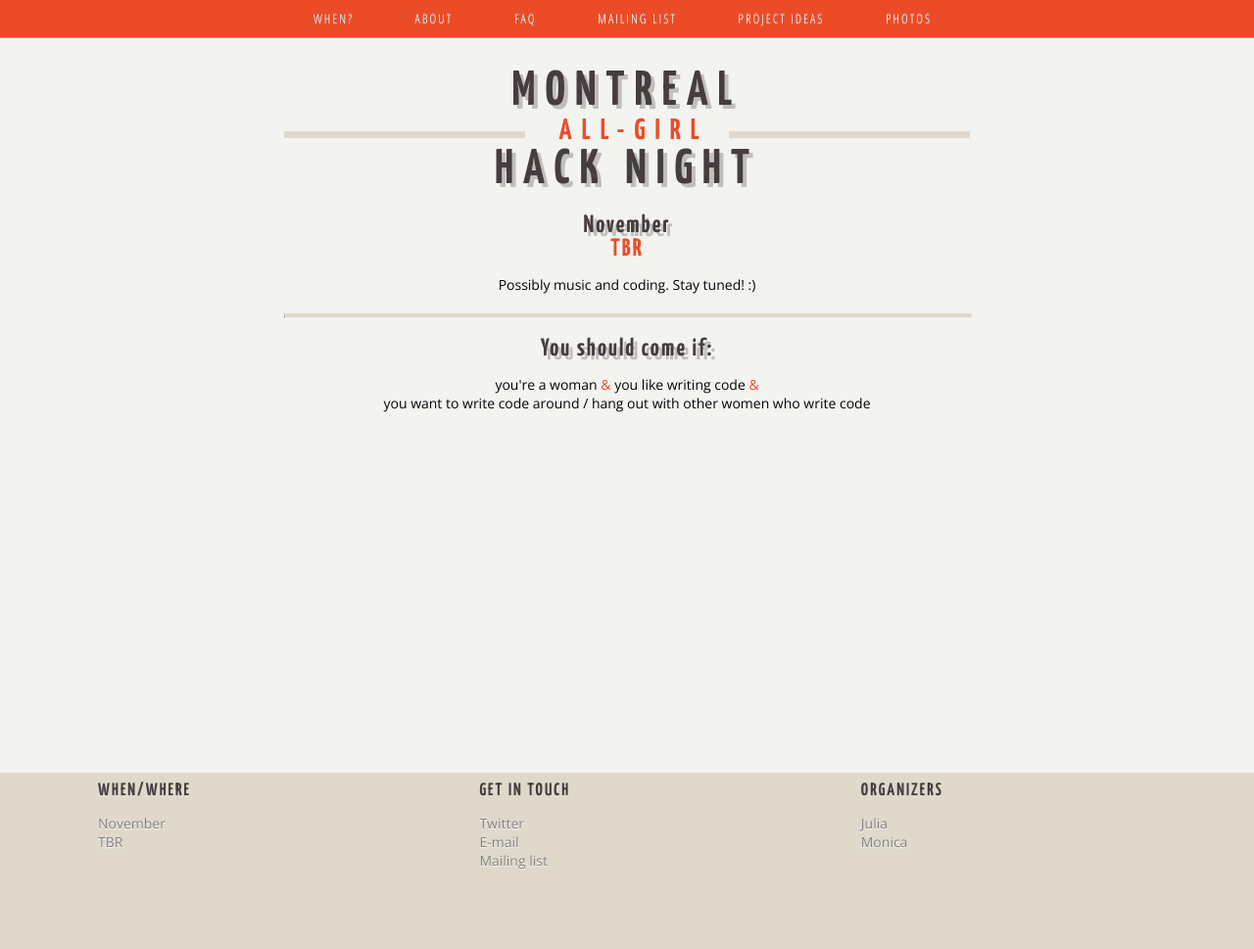
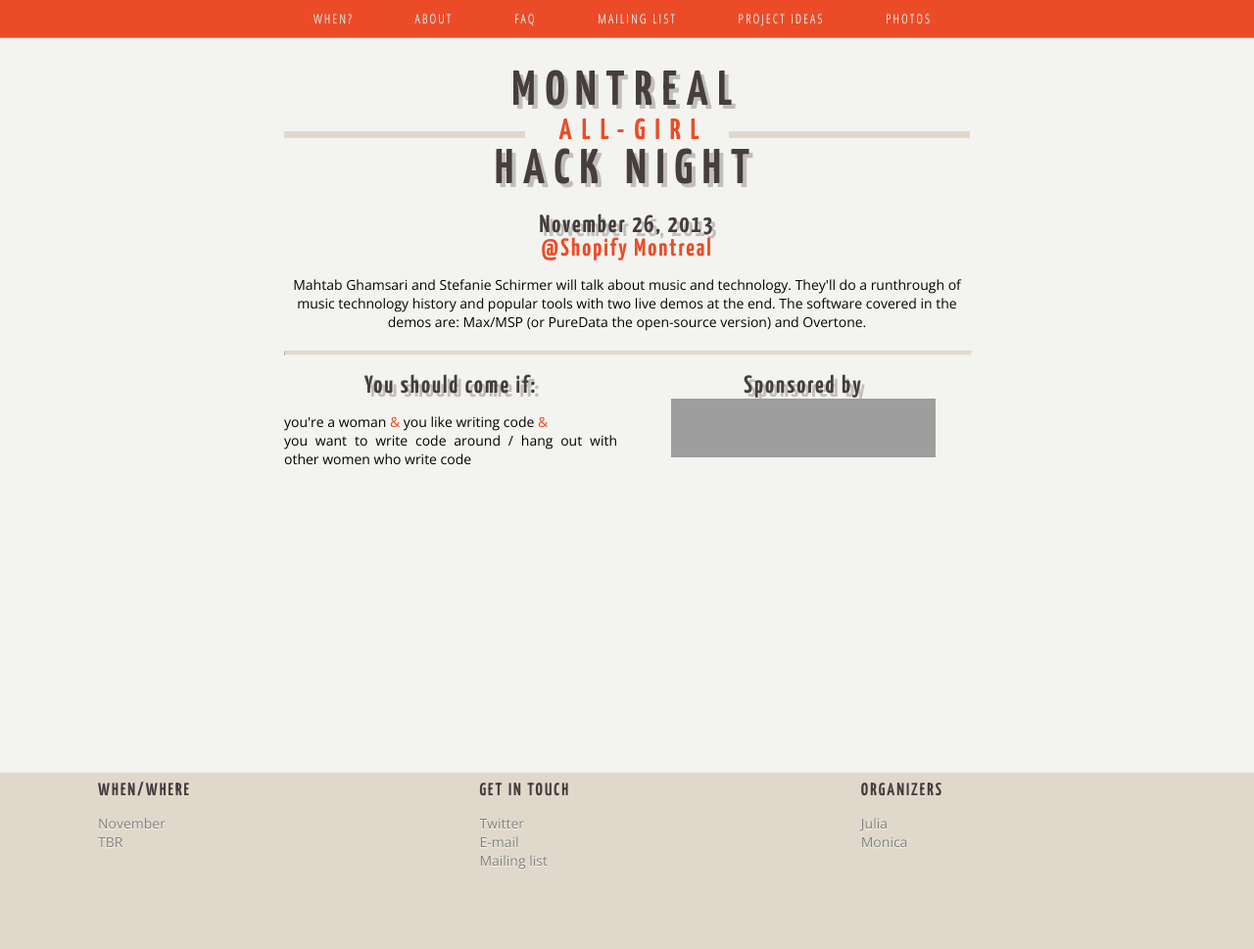
Before and after one commit to notwaldorf/hacknight, a Jekyll site: the page built from index.html, in a window 1280 px wide. Shown: the whole page at 98% size. Built offline with Jekyll 4.4.1, drawn with Linux system fonts in a browser that asks for light colours; grey boxes are pictures that could not be loaded.

Commit message:
november!

```diff
--- a/index.html
+++ b/index.html
@@ -11,10 +11,12 @@
 -->
 
 <div class="centered">
-  <h3>November</h3>
-  <h4><a href="" target="_blank">TBR</a></h4>
+  <h3>November 26, 2013</h3>
+  <h4><a href="" target="_blank">@Shopify Montreal</a></h4>
 
-  <p>Possibly music and coding. Stay tuned! :)</p>
+  <p>Mahtab Ghamsari and Stefanie Schirmer will talk about music and technology. They'll do a runthrough of
+  music technology history and popular tools with two live demos at the end.
+  The software covered in the demos are: Max/MSP (or PureData the open-source version) and Overtone. </p>
 
   <div class="clearfix"></div>
   <hr>
@@ -22,10 +24,18 @@
   </div>-->
 </div>
 
-<div class="centered">
+<div class="english">
   <h3 class="centered">You should come if: </h3>
   <p>you're a woman <span class="orange">&amp;</span> you like writing code <span class="orange">&amp;</span> <br/>
   you want to write code around / hang out with other women who write code</p>
+</div>
+
+
+<div class="french centered">
+  <h3>Sponsored by</h3>
+  <a href="http://www.shopify.com" target="_blank">
+    <img src="http://cdn.shopify.com/assets/images/affiliates-badges-banners/logos/shopify-2010-black.png" height="60">
+  </a>
 </div>
 
 <!--<hr/>-->
```
